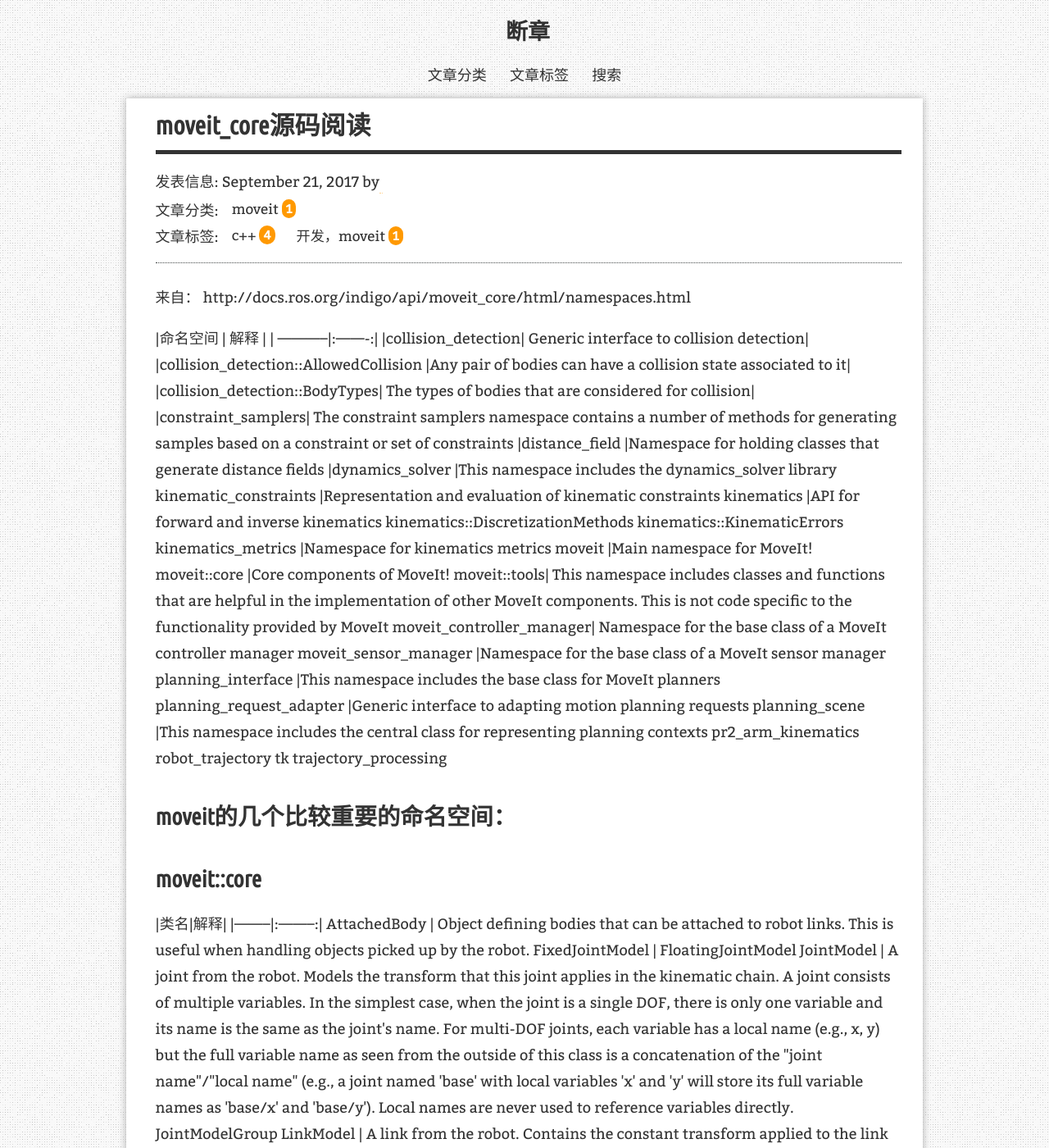
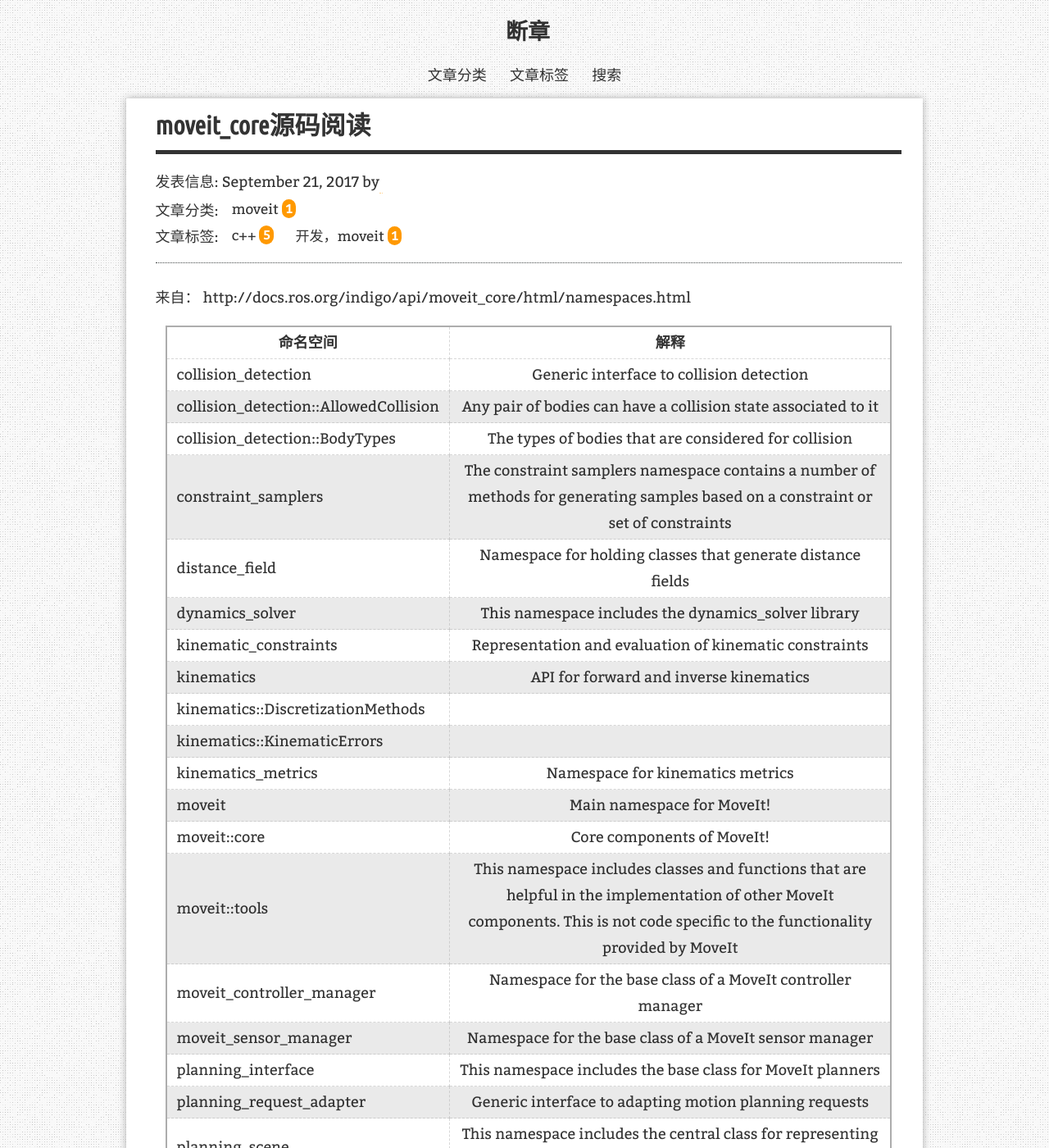
Before and after one commit to sunbuny/sunbuny.github.io, a Jekyll site: the page built from _posts/2017-09-21-moveit_core源码阅读.md, in a window 1280 px wide and 1400 px high. Shown: the whole window at 82% size. Built offline with Jekyll 4.4.1, drawn with Linux system fonts in a browser that asks for light colours; nearby versions of some CDN libraries; comment, search, counter and statistics services are not loaded; some of the changed text lies outside the part shown.

Commit message:
修改了部分错误

```diff
--- a/_posts/2017-09-21-moveit_core源码阅读.md
+++ b/_posts/2017-09-21-moveit_core源码阅读.md
@@ -14,26 +14,25 @@ redirect_from:
 |collision_detection|	Generic interface to collision detection|
 |collision_detection::AllowedCollision	|Any pair of bodies can have a collision state associated to it|
 |collision_detection::BodyTypes|	The types of bodies that are considered for collision|
-|constraint_samplers|	The constraint samplers namespace contains a number of methods for generating samples based on a constraint or set of constraints
-|distance_field	|Namespace for holding classes that generate distance fields
-|dynamics_solver	|This namespace includes the dynamics_solver library
-kinematic_constraints	|Representation and evaluation of kinematic constraints
-kinematics	|API for forward and inverse kinematics
-kinematics::DiscretizationMethods
-kinematics::KinematicErrors
-kinematics_metrics	|Namespace for kinematics metrics
-moveit	|Main namespace for MoveIt!
-moveit::core	|Core components of MoveIt!
-moveit::tools|	This namespace includes classes and functions that are helpful in the implementation of other MoveIt components. This is not code specific to the functionality provided by MoveIt
-moveit_controller_manager|	Namespace for the base class of a MoveIt controller manager
-moveit_sensor_manager	|Namespace for the base class of a MoveIt sensor manager
-planning_interface	|This namespace includes the base class for MoveIt planners
-planning_request_adapter	|Generic interface to adapting motion planning requests
-planning_scene	|This namespace includes the central class for representing planning contexts
-pr2_arm_kinematics
-robot_trajectory
-tk
-trajectory_processing
+|constraint_samplers|	The constraint samplers namespace contains a number of methods for generating samples based on a constraint or set of constraints|
+|distance_field	|Namespace for holding classes that generate distance fields|
+|dynamics_solver	|This namespace includes the dynamics_solver library|
+|kinematic_constraints	|Representation and evaluation of kinematic constraints|
+|kinematics	|API for forward and inverse kinematics|
+|kinematics::DiscretizationMethods	||
+|kinematics::KinematicErrors	||
+|kinematics_metrics	|Namespace for kinematics metrics|
+|moveit	|Main namespace for MoveIt!|
+|moveit::core	|Core components of MoveIt!|
+|moveit::tools|	This namespace includes classes and functions that are helpful in the implementation of other MoveIt components. This is not code specific to the functionality provided by MoveIt
+|moveit_controller_manager|	Namespace for the base class of a MoveIt controller manager
+|moveit_sensor_manager	|Namespace for the base class of a MoveIt sensor manager
+|planning_interface	|This namespace includes the base class for MoveIt planners
+|planning_request_adapter	|Generic interface to adapting motion planning requests
+|planning_scene	|This namespace includes the central class for representing planning contexts
+|pr2_arm_kinematics	||
+|robot_trajectory	||
+|trajectory_processing||
 
 
 ## moveit的几个比较重要的命名空间：
@@ -42,42 +41,42 @@ trajectory_processing
 
 |类名|解释|
 |--------|:--------:|
-AttachedBody | 	Object defining bodies that can be attached to robot links. This is useful when handling objects picked up by the robot.
-FixedJointModel |
-FloatingJointModel
-JointModel | A joint from the robot. Models the transform that this joint applies in the kinematic chain. A joint consists of multiple variables. In the simplest case, when the joint is a single DOF, there is only one variable and its name is the same as the joint's name. For multi-DOF joints, each variable has a local name (e.g., x, y) but the full variable name as seen from the outside of this class is a concatenation of the "joint name"/"local name" (e.g., a joint named 'base' with local variables 'x' and 'y' will store its full variable names as 'base/x' and 'base/y'). Local names are never used to reference variables directly.
-JointModelGroup
-LinkModel | A link from the robot. Contains the constant transform applied to the link and its geometry.
-PlanarJointModel
-PrismaticJointModel
-RevoluteJointModel
-RobotModel | Definition of a kinematic model. This class is not thread safe, however multiple instances can be created.
-RobotState | Representation of a robot's state. This includes position, velocity, acceleration and effort.
-Transforms | Provides an implementation of a snapshot of a transform tree that can be easily queried for transforming different quantities. Transforms are maintained as a list of transforms to a particular frame. All stored transforms are considered fixed.
-VariableBounds
+|AttachedBody | 	Object defining bodies that can be attached to robot links. This is useful when handling objects picked up by the robot.|
+|FixedJointModel ||
+|FloatingJointModel||
+|JointModel | A joint from the robot. Models the transform that this joint applies in the kinematic chain. A joint consists of multiple variables. In the simplest case, when the joint is a single DOF, there is only one variable and its name is the same as the joint's name. For multi-DOF joints, each variable has a local name (e.g., x, y) but the full variable name as seen from the outside of this class is a concatenation of the "joint name"/"local name" (e.g., a joint named 'base' with local variables 'x' and 'y' will store its full variable names as 'base/x' and 'base/y'). Local names are never used to reference variables directly.
+|JointModelGroup||
+|LinkModel | A link from the robot. Contains the constant transform applied to the link and its geometry.||
+|PlanarJointModel|
+|PrismaticJointModel|
+|RevoluteJointModel|
+|RobotModel | Definition of a kinematic model. This class is not thread safe, however multiple instances can be created.|
+|RobotState | Representation of a robot's state. This includes position, velocity, acceleration and effort.|
+|Transforms | Provides an implementation of a snapshot of a transform tree that can be easily queried for transforming different quantities. Transforms are maintained as a list of transforms to a particular frame. All stored transforms are considered fixed. |
+|VariableBounds
 
 
-![jointmodel继承关系](/home/sun/Pictures/jointmodel继承关系.png  "jointmodel继承关系")
+![jointmodel继承关系](../_data/pics/jointmodel继承关系.png  "jointmodel继承关系")
 
 ## planning_scene
 
 |类名|解释|
 |--------|:--------:|
-PlanningScene | This class maintains the representation of the environment as seen by a planning instance. The environment geometry, the robot geometry and state are maintained.
-SceneTransforms|
+|PlanningScene | This class maintains the representation of the environment as seen by a planning instance. The environment geometry, the robot geometry and state are maintained.|
+|SceneTransforms|
 
 ## planning_interface
 
 |类名|解释|
 |--------|:--------:|
-PlannerManager| 	Base class for a MoveIt planner.
-PlanningContext| 	Representation of a particular planning context -- the planning scene and the request are known, solution is not yet computed.
+|PlannerManager| 	Base class for a MoveIt planner.|
+|PlanningContext| 	Representation of a particular planning context -- the planning scene and the request are known, solution is not yet computed. |
 
 ## 重要的大类
 
 |类名|解释|
 |--------|:--------:|
-RobotModel | 我们可以看到在moveit::core这个命名空间下面都是最最基础的几个类。由于机器人都是由关节和连杆构成的。所以先构建了JointModel这个基类，我们从上图可以看到由这个基类出发衍生出来旋转关节固定关节浮动关节平面关节等等。同时候对于连杆系统，构建了LinkModel这个类。将这些关节和连杆联合联合起来构成了关节组JointModelGroup，这个就是串联机械臂的抽象了他和机器人书上描述的一样包含了一系列参数，变换等等。根据JointModelGroup又构建了RobotModelGroup，可以认为一个机器人并不是只有一条运动学链，它有双臂机器人，有gripper的驱动链等等。所以把上述的所有的模型混合起来，构建出这个整体的RobotModel。而我们要做的不是仅仅对机器人建模，我们需要将机器人的时间关系表现出来，抽象的每个时间点上面就是去描述一个机器人的状态，这个状态不光包括位置，速度，加速度，还包括自身的碰撞，机器人运动学等等的信息。所以RobotState是最高层的一个类它囊括了上面描述的所有的类。可以看到这就是一个层层抽象，由下到上的组合的过程。还是非常的精妙的～
-RobotState | 是综合的一个机器人在该时间点的描述，是机器人描述的最高层。
-PlanningScene | 这个类描述了机器人周围的环境，由RobotModel这个类构造。主要是用于检测机器人是否与环境有着碰撞。这个还并不是很了解，到此为止啦。
-PlanningContext | 它包括了PlanningScene和request，也就是说它通过planning_interface接受目标的请求，
+|RobotModel | 我们可以看到在moveit::core这个命名空间下面都是最最基础的几个类。由于机器人都是由关节和连杆构成的。所以先构建了JointModel这个基类，我们从上图可以看到由这个基类出发衍生出来旋转关节固定关节浮动关节平面关节等等。同时候对于连杆系统，构建了LinkModel这个类。将这些关节和连杆联合联合起来构成了关节组JointModelGroup，这个就是串联机械臂的抽象了他和机器人书上描述的一样包含了一系列参数，变换等等。根据JointModelGroup又构建了RobotModelGroup，可以认为一个机器人并不是只有一条运动学链，它有双臂机器人，有gripper的驱动链等等。所以把上述的所有的模型混合起来，构建出这个整体的RobotModel。而我们要做的不是仅仅对机器人建模，我们需要将机器人的时间关系表现出来，抽象的每个时间点上面就是去描述一个机器人的状态，这个状态不光包括位置，速度，加速度，还包括自身的碰撞，机器人运动学等等的信息。所以RobotState是最高层的一个类它囊括了上面描述的所有的类。可以看到这就是一个层层抽象，由下到上的组合的过程。还是非常的精妙的～|
+|RobotState | 是综合的一个机器人在该时间点的描述，是机器人描述的最高层。|
+|PlanningScene | 这个类描述了机器人周围的环境，由RobotModel这个类构造。主要是用于检测机器人是否与环境有着碰撞。这个还并不是很了解，到此为止啦。|
+|PlanningContext | 它包括了PlanningScene和request，也就是说它通过planning_interface接受目标的请求，|
```
Also changed, not shown: _posts/2017-09-08-ROS_C++_开发风格指导.md (+8 -8 lines), _posts/2018-03-31-Open3D源码阅读与学习.md (added, +8 -0 lines), _data/pics/jointmodel继承关系.png (added), 2 other files.
